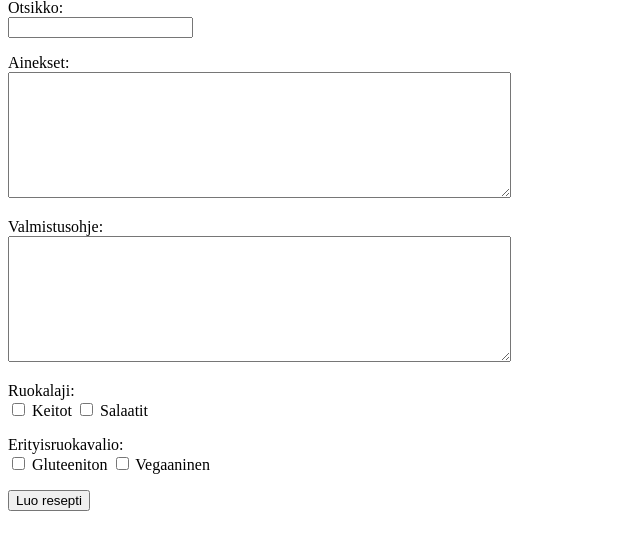
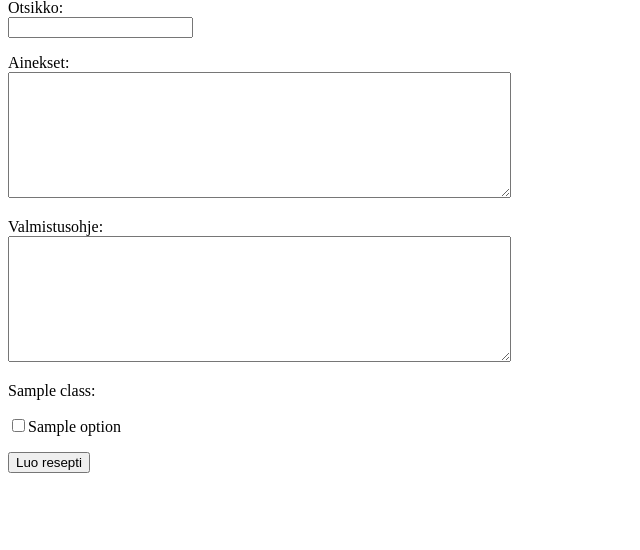
Before and after one commit to eesalor/ruokareseptit, a Flask app: template templates/new_recipe.html in a window 1280 px wide. Shown: the part 81-631 px from the top of the page, without its empty margins (0-640 px from the left). Run offline with Flask 3, Linux system fonts and the light colour scheme; the template is opened without the code that fills it: most values are stand-ins (such as "Sample title", 1, 10 or a date in 2020).

Commit message:
Store recipe classes in database

```diff
--- a/app.py
+++ b/app.py
@@ -1,7 +1,6 @@
 import sqlite3
 from flask import Flask
 from flask import abort, redirect, render_template, request, session
-from werkzeug.security import generate_password_hash, check_password_hash
 import config
 import db
 import recipes
@@ -67,8 +66,8 @@ def logout():
 @app.route("/new_recipe")
 def new_recipe():
     require_login()
-    return render_template("new_recipe.html")
-
+    classes = recipes.get_all_classes()
+    return render_template("new_recipe.html", classes=classes)
 
 @app.route("/create_recipe", methods=["POST"])
 def create_recipe():
@@ -82,21 +81,13 @@ def create_recipe():
     instruction = request.form["instruction"]
     if not instruction or len(instruction) > 2000:
         abort(403)
+    user_id = session["user_id"]
 
-    classes = {}
-    dishes = request.form.getlist("dish")
-    if dishes:
-        classes["Ruokalaji"] = []
-        for choice in dishes:
-            classes["Ruokalaji"].append(choice)
-
-    diets = request.form.getlist("diet")
-    if diets:
-        classes["Erityisruokavalio"] = []
-        for choice in diets:
-            classes["Erityisruokavalio"].append(choice)
-
-    user_id = session["user_id"]
+    classes = []
+    for entry in request.form.getlist("classes"):
+        if entry:
+            class_title, class_value = entry.split(":")
+            classes.append((class_title, class_value))
 
     recipes.add_recipe(title, ingredient, instruction, user_id, classes)
 
--- a/schema.sql
+++ b/schema.sql
@@ -18,3 +18,9 @@ CREATE TABLE recipe_classes (
     title TEXT,
     value TEXT
 );
+
+CREATE TABLE classes (
+    id INTEGER PRIMARY KEY,
+    title TEXT,
+    value TEXT
+);
--- a/templates/new_recipe.html
+++ b/templates/new_recipe.html
@@ -20,17 +20,16 @@
       Valmistusohje: <br />
       <textarea name="instruction" rows="8" cols="60" maxlength="2000" required></textarea>
     </p>
-      Ruokalaji:  <br />
-      <input type="checkbox" name="dish" value="Keitot" /> Keitot
-      <input type="checkbox" name="dish" value="Salaatit" /> Salaatit
+    {% for class in classes %}
+    <p>
+    {{ class }}:
     </p>
-
     <p>
-      Erityisruokavalio: <br />
-      <input type="checkbox" name="diet" value="Gluteeniton" /> Gluteeniton
-      <input type="checkbox" name="diet" value="Vegaaninen" /> Vegaaninen
+      {% for option in classes[class] %}
+      <input type="checkbox" name="classes" value="{{ class }}:{{ option }}" />{{ option }}
+      {% endfor %}
+    {% endfor %}
     </p>
-
     <input type="submit" value="Luo resepti" />
   </form>
 </body>
```
Also changed, not shown: init.sql (added, +7 -0 lines), recipes.py (+16 -5 lines).
